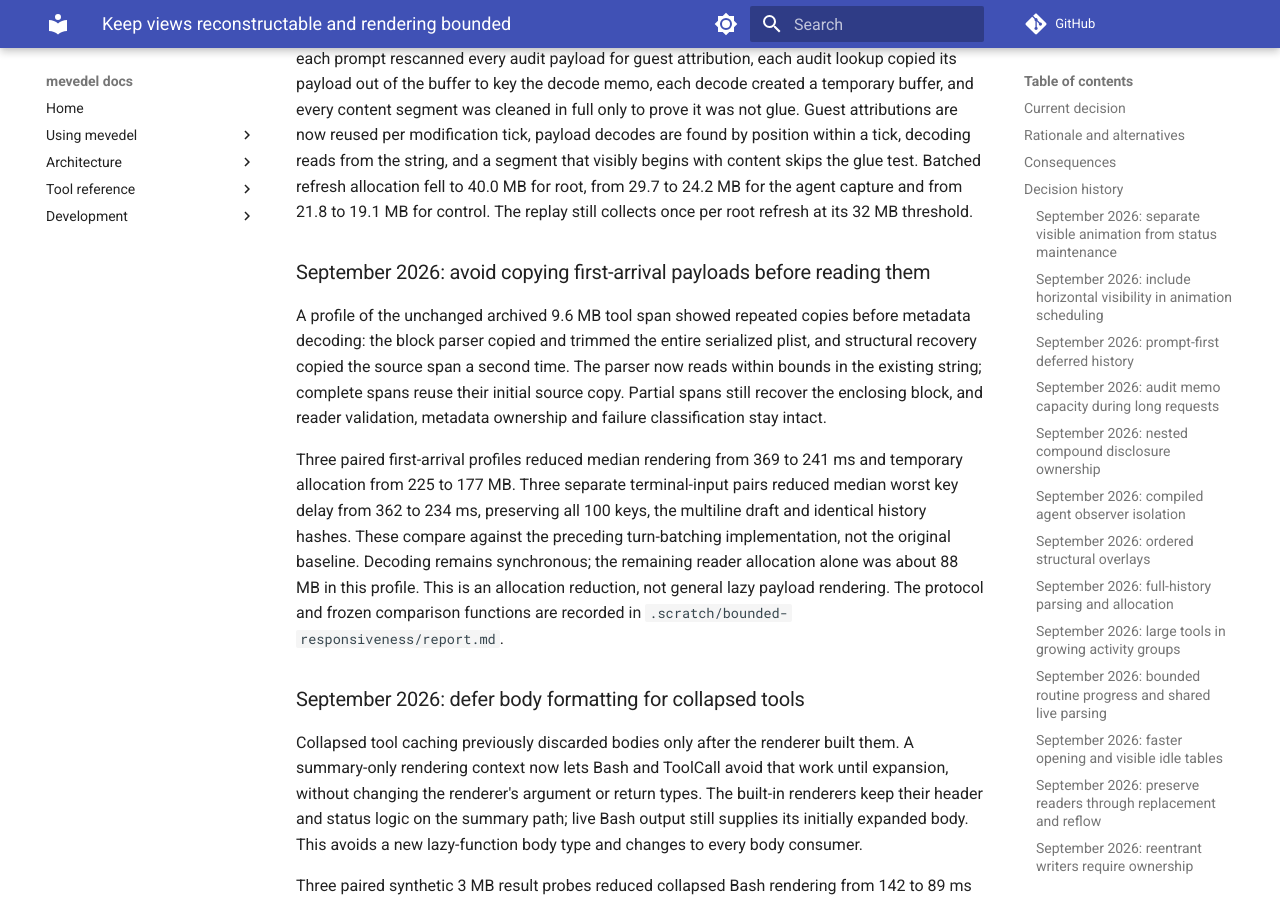
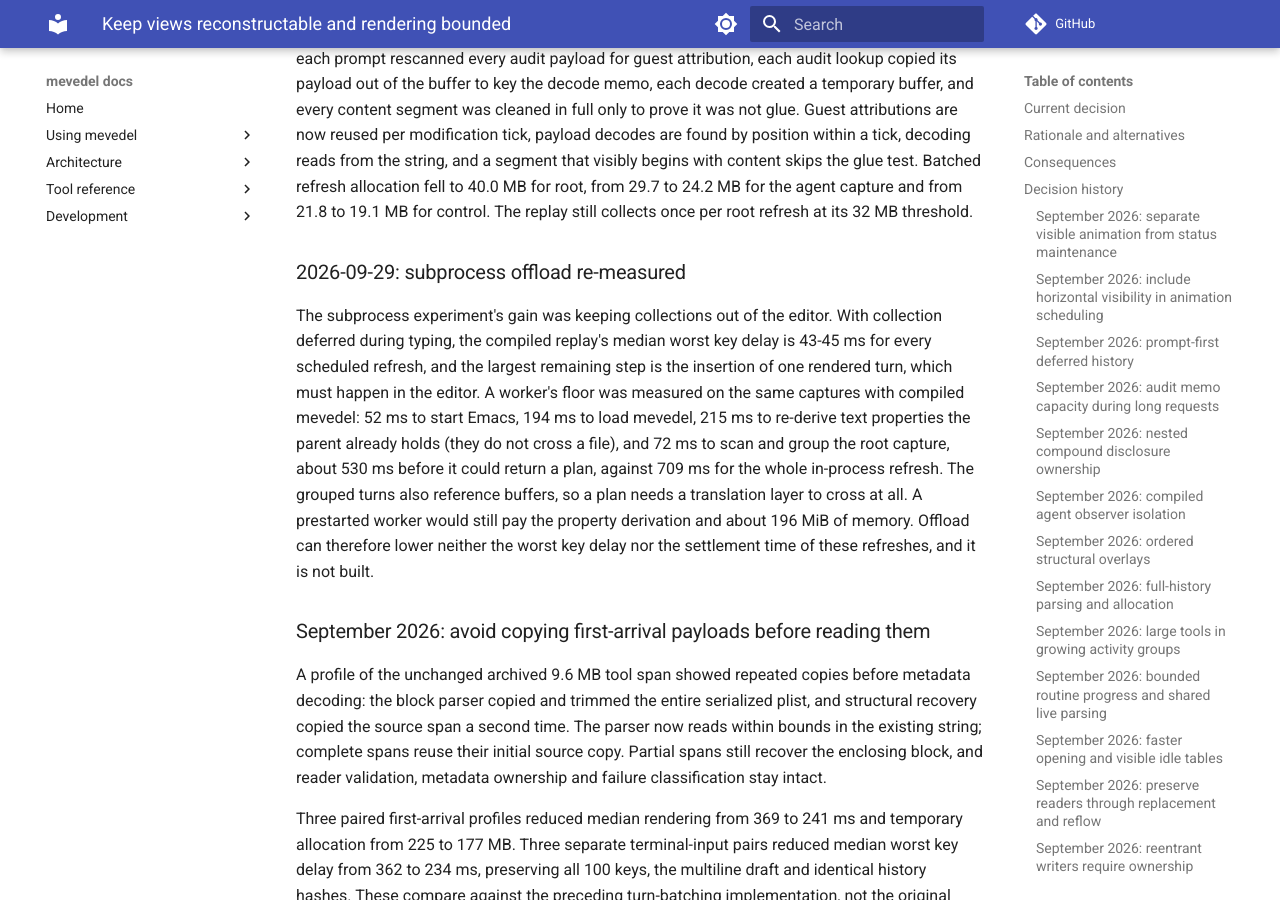
Before and after one commit to FrauH0lle/mevedel, an MkDocs documentation site: the page built from docs/adr/0119-keep-views-reconstructable-and-rendering-bounded.md, in a window 1280 px wide and 900 px high, scrolled down 16348 px. Built offline with MkDocs 1.6.1 and Material for MkDocs 9.7.7, drawn with Linux system fonts in a browser that asks for light colours; comment, search, counter and statistics services are not loaded.

Commit message:
Record the subprocess offload floor in ADR 0119

```diff
--- a/docs/adr/0119-keep-views-reconstructable-and-rendering-bounded.md
+++ b/docs/adr/0119-keep-views-reconstructable-and-rendering-bounded.md
@@ -740,6 +740,22 @@ begins with content skips the glue test. Batched refresh allocation fell to
 to 19.1 MB for control. The replay still collects once per root refresh at
 its 32 MB threshold.
 
+### 2026-09-29: subprocess offload re-measured
+
+The subprocess experiment's gain was keeping collections out of the editor.
+With collection deferred during typing, the compiled replay's median worst key
+delay is 43-45 ms for every scheduled refresh, and the largest remaining step
+is the insertion of one rendered turn, which must happen in the editor. A
+worker's floor was measured on the same captures with compiled mevedel: 52 ms
+to start Emacs, 194 ms to load mevedel, 215 ms to re-derive text properties
+the parent already holds (they do not cross a file), and 72 ms to scan and
+group the root capture, about 530 ms before it could return a plan, against
+709 ms for the whole in-process refresh. The grouped turns also reference
+buffers, so a plan needs a translation layer to cross at all. A prestarted
+worker would still pay the property derivation and about 196 MiB of memory.
+Offload can therefore lower neither the worst key delay nor the settlement
+time of these refreshes, and it is not built.
+
 ### September 2026: avoid copying first-arrival payloads before reading them
 
 A profile of the unchanged archived 9.6 MB tool span showed repeated copies
```
